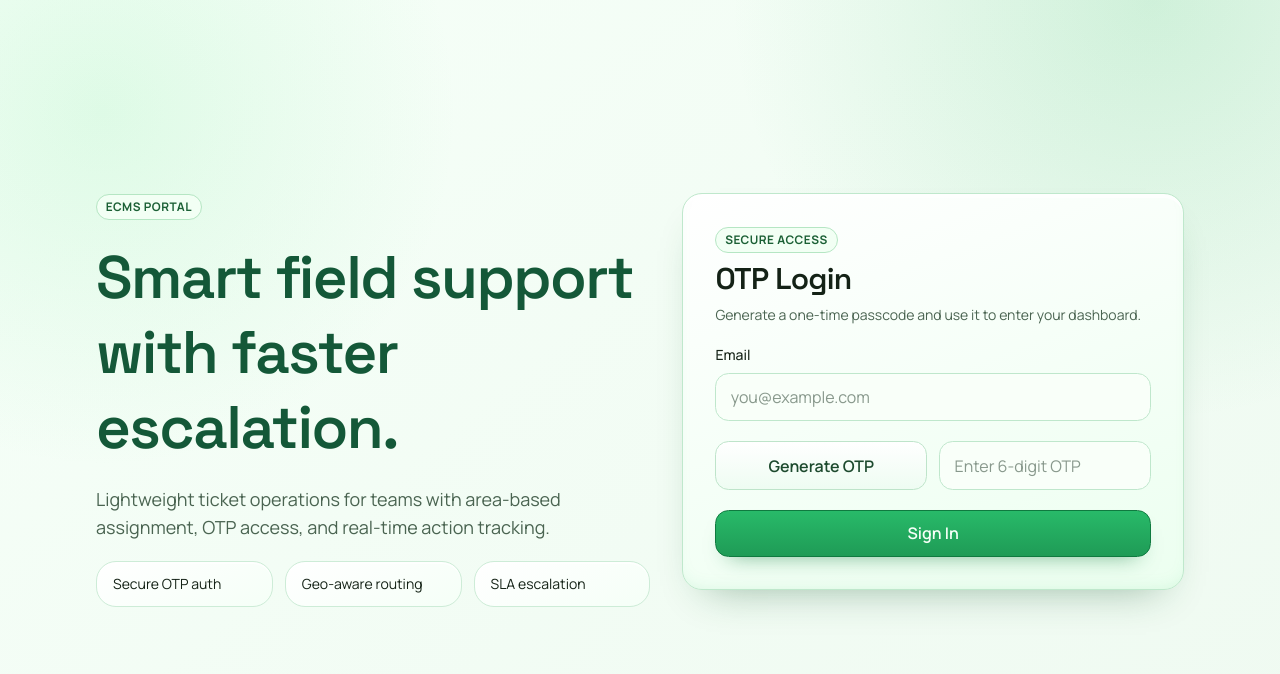
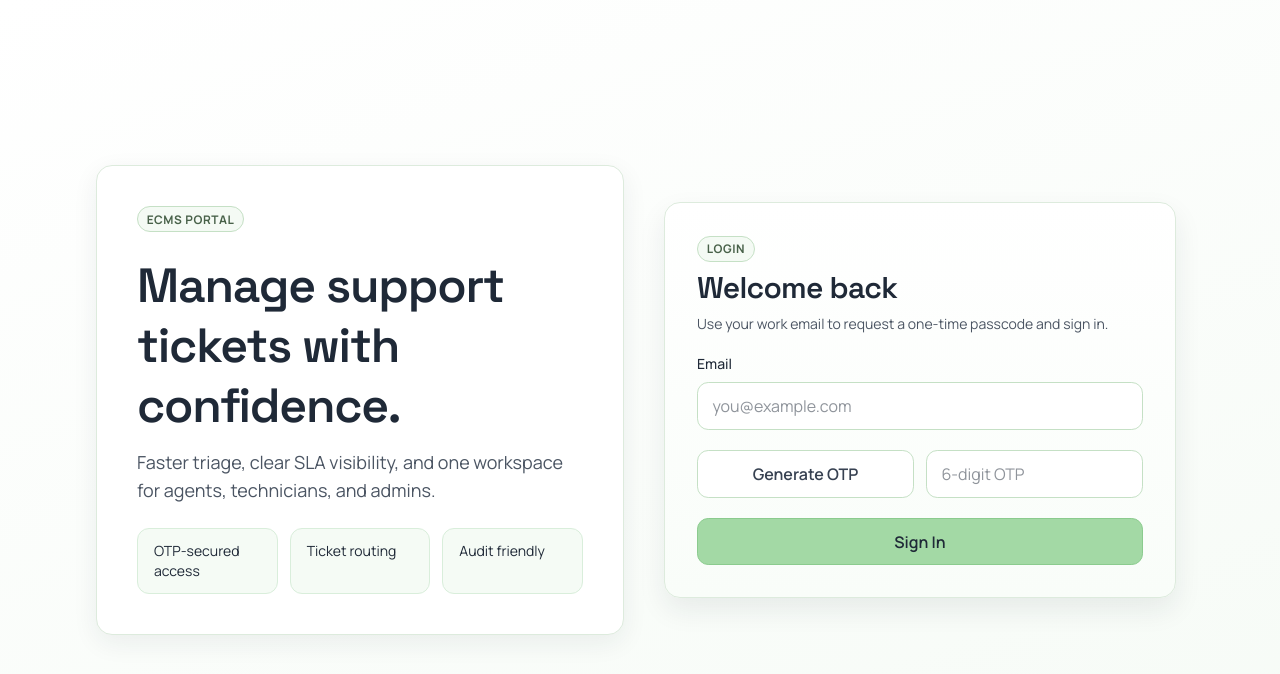
Before and after one commit to Himanshu6868/ecms, a Next.js app: page /login in a window 1280 px wide. Shown: the top 674 px of the page. Built offline with nearby package versions, Linux system fonts and the light colour scheme.

Commit message:
Redesign core ECMS screens with light green UI system

```diff
--- a/app/(auth)/login/page.tsx
+++ b/app/(auth)/login/page.tsx
@@ -1,28 +1,29 @@
 import { AuthForm } from "@/components/AuthForm";
-import { FadeIn, ScaleIn } from "@/components/ui/motion";
+import { FadeIn } from "@/components/ui/motion";
 
 export default function LoginPage() {
   return (
-    <main className="mx-auto flex min-h-screen w-full max-w-6xl items-center px-4 py-10 md:px-8">
-      <section className="grid w-full gap-8 lg:grid-cols-[1.05fr_0.95fr]">
-        <FadeIn className="space-y-5 self-center">
-          <p className="status-chip inline-flex">ECMS PORTAL</p>
-          <h2 className="[font-family:var(--font-space)] text-4xl leading-tight font-semibold tracking-tight text-brand-800 md:text-6xl">
-            Smart field support with faster escalation.
-          </h2>
+    <main className="mx-auto grid min-h-screen w-full max-w-6xl items-center gap-8 px-4 py-10 md:px-8 lg:grid-cols-2">
+      <FadeIn className="surface space-y-6 p-8 md:p-10">
+        <p className="status-chip inline-flex">ECMS PORTAL</p>
+        <div className="space-y-3">
+          <h1 className="[font-family:var(--font-space)] text-3xl leading-tight font-semibold tracking-tight text-ink-900 md:text-5xl">
+            Manage support tickets with confidence.
+          </h1>
           <p className="max-w-xl text-base text-soft md:text-lg">
-            Lightweight ticket operations for teams with area-based assignment, OTP access, and real-time action tracking.
+            Faster triage, clear SLA visibility, and one workspace for agents, technicians, and admins.
           </p>
-          <div className="grid max-w-xl gap-3 sm:grid-cols-3">
-            <div className="surface px-4 py-3 text-sm">Secure OTP auth</div>
-            <div className="surface px-4 py-3 text-sm">Geo-aware routing</div>
-            <div className="surface px-4 py-3 text-sm">SLA escalation</div>
-          </div>
-        </FadeIn>
-        <ScaleIn className="mx-auto w-full max-w-lg">
-          <AuthForm />
-        </ScaleIn>
-      </section>
+        </div>
+        <div className="grid gap-3 sm:grid-cols-3">
+          <div className="rounded-xl border border-brand-200 bg-brand-100/60 px-4 py-3 text-sm">OTP-secured access</div>
+          <div className="rounded-xl border border-brand-200 bg-brand-100/60 px-4 py-3 text-sm">Ticket routing</div>
+          <div className="rounded-xl border border-brand-200 bg-brand-100/60 px-4 py-3 text-sm">Audit friendly</div>
+        </div>
+      </FadeIn>
+
+      <div className="mx-auto w-full max-w-lg">
+        <AuthForm />
+      </div>
     </main>
   );
 }
--- a/app/(dashboard)/layout.tsx
+++ b/app/(dashboard)/layout.tsx
@@ -4,9 +4,9 @@ import { FadeIn } from "@/components/ui/motion";
 export default function DashboardLayout({ children }: { children: React.ReactNode }) {
   return (
     <div className="mx-auto min-h-screen w-full max-w-7xl px-3 py-4 md:px-6 md:py-6">
-      <div className="grid min-h-[calc(100vh-2rem)] gap-4 md:grid-cols-[260px_1fr] md:gap-6">
+      <div className="grid min-h-[calc(100vh-2rem)] gap-4 md:grid-cols-[240px_1fr] md:gap-6">
         <aside className="surface sticky top-4 hidden h-fit p-5 md:block">
-          <h2 className="[font-family:var(--font-space)] mb-6 text-xl font-semibold tracking-tight text-brand-700">Geo Ticket</h2>
+          <h2 className="[font-family:var(--font-space)] mb-6 text-xl font-semibold tracking-tight text-ink-900">ECMS</h2>
           <nav className="space-y-2 text-sm">
             <Link className="block rounded-xl px-3 py-2 hover:bg-brand-100" href="/dashboard">
               Dashboard
@@ -15,14 +15,14 @@ export default function DashboardLayout({ children }: { children: React.ReactNod
               Create Ticket
             </Link>
             <Link className="block rounded-xl px-3 py-2 hover:bg-brand-100" href="/admin">
-              Admin Cockpit
+              Admin Dashboard
             </Link>
           </nav>
         </aside>
 
         <div className="space-y-4">
-          <header className="glass flex items-center justify-between px-4 py-3 md:hidden">
-            <h2 className="[font-family:var(--font-space)] text-lg font-semibold text-brand-700">Geo Ticket</h2>
+          <header className="surface flex items-center justify-between px-4 py-3 md:hidden">
+            <h2 className="[font-family:var(--font-space)] text-lg font-semibold text-ink-900">ECMS</h2>
             <nav className="flex items-center gap-2 text-xs">
               <Link className="rounded-lg bg-brand-100 px-2 py-1" href="/dashboard">
                 Dashboard
--- a/app/globals.css
+++ b/app/globals.css
@@ -1,33 +1,30 @@
 @import "tailwindcss";
 
 @theme {
-  --color-brand-50: #f2fdf5;
-  --color-brand-100: #dcf8e4;
-  --color-brand-200: #b8efcb;
-  --color-brand-300: #8ee0ae;
-  --color-brand-400: #58ca89;
-  --color-brand-500: #25ad63;
-  --color-brand-600: #1a8c4f;
-  --color-brand-700: #166f42;
-  --color-brand-800: #145838;
-  --color-ink-900: #142216;
+  --color-brand-50: #f7fcf7;
+  --color-brand-100: #eef8ee;
+  --color-brand-200: #d9eedb;
+  --color-brand-300: #c5e7c7;
+  --color-brand-400: #b1dfb3;
+  --color-brand-500: #a3d9a5;
+  --color-brand-600: #8bcb8e;
+  --color-brand-700: #6ea970;
+  --color-ink-900: #1f2937;
 }
 
 :root {
-  --bg-a: #f6fff8;
-  --bg-b: #effaf1;
+  --bg-a: #ffffff;
+  --bg-b: #f6fbf6;
   --card: #ffffff;
-  --card-soft: #f5fff7;
-  --line: #cdecd7;
-  --text-soft: #4a6451;
+  --card-soft: #f9fdf9;
+  --line: #ddebdd;
+  --line-strong: #c5e0c5;
+  --text-soft: #4b5563;
 }
 
 body {
   min-height: 100vh;
-  background:
-    radial-gradient(circle at 8% 14%, rgba(117, 233, 152, 0.18), transparent 26%),
-    radial-gradient(circle at 90% 0%, rgba(67, 193, 112, 0.2), transparent 30%),
-    linear-gradient(140deg, var(--bg-a), var(--bg-b));
+  background: linear-gradient(160deg, var(--bg-a), var(--bg-b));
   color: var(--color-ink-900);
 }
 
@@ -38,80 +35,72 @@ a {
 
 .surface {
   border: 1px solid var(--line);
-  background: linear-gradient(155deg, var(--card), var(--card-soft));
-  box-shadow:
-    0 22px 40px -28px rgba(24, 79, 43, 0.4),
-    0 2px 0 rgba(255, 255, 255, 0.8) inset;
-  border-radius: 1.25rem;
+  background: var(--card);
+  box-shadow: 0 8px 26px rgba(31, 41, 55, 0.07);
+  border-radius: 1rem;
 }
 
 .surface-3d {
-  border: 1px solid #bfe8cc;
-  background: linear-gradient(160deg, #ffffff, #ecfff0);
-  box-shadow:
-    0 20px 40px -24px rgba(22, 88, 47, 0.45),
-    0 4px 0 rgba(255, 255, 255, 0.8) inset,
-    0 -8px 24px -20px rgba(44, 184, 95, 0.35) inset;
-  border-radius: 1.25rem;
+  border: 1px solid var(--line);
+  background: linear-gradient(180deg, var(--card), var(--card-soft));
+  box-shadow: 0 12px 28px rgba(31, 41, 55, 0.08);
+  border-radius: 1rem;
 }
 
 .glass {
-  border: 1px solid rgba(139, 209, 161, 0.45);
-  background: rgba(255, 255, 255, 0.84);
-  backdrop-filter: blur(12px);
-  border-radius: 1rem;
+  border: 1px solid var(--line);
+  background: rgba(255, 255, 255, 0.9);
+  border-radius: 0.9rem;
 }
 
 .input-clean {
   width: 100%;
-  border-radius: 0.85rem;
-  border: 1px solid #bfe7cc;
-  background: #f9fff9;
+  border-radius: 0.7rem;
+  border: 1px solid var(--line-strong);
+  background: #fff;
   padding: 0.7rem 0.9rem;
-  color: #173120;
+  color: var(--color-ink-900);
   outline: none;
-  transition: border-color 0.18s ease, box-shadow 0.18s ease, transform 0.18s ease;
+  transition: border-color 0.18s ease, box-shadow 0.18s ease;
 }
 
 .input-clean:focus {
-  border-color: #39b96c;
-  box-shadow: 0 0 0 4px rgba(72, 194, 116, 0.18);
+  border-color: var(--color-brand-500);
+  box-shadow: 0 0 0 4px rgba(163, 217, 165, 0.35);
+}
+
+.btn-brand {
+  border: 1px solid var(--color-brand-600);
+  background: var(--color-brand-500);
+  color: #1f2937;
+  border-radius: 0.7rem;
+  padding: 0.65rem 1rem;
+  font-weight: 600;
+  transition: background-color 0.18s ease, transform 0.18s ease;
+}
+
+.btn-brand:hover {
+  background: var(--color-brand-600);
   transform: translateY(-1px);
 }
 
-.btn-brand {
-  border: 1px solid #0f7a3f;
-  background: linear-gradient(180deg, #28ba69, #1f9b56);
-  color: #f5fff7;
-  border-radius: 0.85rem;
-  padding: 0.65rem 1rem;
-  font-weight: 600;
-  box-shadow: 0 12px 22px -14px rgba(26, 129, 69, 0.65);
-  transition: transform 0.18s ease, box-shadow 0.18s ease;
-}
-
-.btn-brand:hover {
-  transform: translateY(-2px);
-  box-shadow: 0 16px 26px -14px rgba(22, 112, 59, 0.75);
-}
-
 .btn-muted {
-  border: 1px solid #bee4ca;
-  background: linear-gradient(180deg, #ffffff, #eefcf2);
-  color: #1d4a2e;
-  border-radius: 0.85rem;
+  border: 1px solid var(--line-strong);
+  background: #fff;
+  color: #374151;
+  border-radius: 0.7rem;
   padding: 0.65rem 1rem;
   font-weight: 600;
 }
 
 .status-chip {
-  border: 1px solid #b5e6c3;
+  border: 1px solid var(--line-strong);
   border-radius: 999px;
-  background: #f2fff4;
-  color: #1b6035;
+  background: #f4faf4;
+  color: #486149;
   font-size: 0.74rem;
   font-weight: 700;
-  letter-spacing: 0.04em;
+  letter-spacing: 0.05em;
   padding: 0.2rem 0.55rem;
 }
 
--- a/app/tickets/new/page.tsx
+++ b/app/tickets/new/page.tsx
@@ -10,13 +10,31 @@ export default async function NewTicketPage() {
   }
 
   return (
-    <main className="mx-auto max-w-3xl space-y-5">
+    <main className="space-y-6">
       <FadeIn className="space-y-2">
-        <p className="status-chip inline-flex">NEW INCIDENT</p>
-        <h1 className="[font-family:var(--font-space)] text-2xl font-semibold tracking-tight md:text-3xl">Create Ticket</h1>
-        <p className="text-soft text-sm">Provide location and issue details. Routing and SLA are handled automatically.</p>
+        <p className="status-chip inline-flex">NEW TICKET</p>
+        <h1 className="[font-family:var(--font-space)] text-2xl font-semibold tracking-tight md:text-3xl">Ticket Creation</h1>
+        <p className="text-soft text-sm md:text-base">Capture issue details once and let routing plus SLA policies handle the rest.</p>
       </FadeIn>
-      <TicketCreateForm />
+
+      <section className="grid gap-5 xl:grid-cols-[1.4fr_0.6fr]">
+        <TicketCreateForm />
+
+        <aside className="space-y-4">
+          <article className="surface p-4">
+            <h2 className="text-base font-semibold">Submission tips</h2>
+            <ul className="text-soft mt-2 space-y-1 text-sm">
+              <li>• Include clear impact in the description.</li>
+              <li>• Verify coordinates for field requests.</li>
+              <li>• Use HIGH/CRITICAL only for urgent issues.</li>
+            </ul>
+          </article>
+          <article className="surface p-4">
+            <h2 className="text-base font-semibold">SLA guidance</h2>
+            <p className="text-soft mt-2 text-sm">Priority and area decide assignment queue and escalation timers automatically.</p>
+          </article>
+        </aside>
+      </section>
     </main>
   );
 }
--- a/components/AuthForm.tsx
+++ b/components/AuthForm.tsx
@@ -34,9 +34,9 @@ export function AuthForm() {
     <HoverLift className="surface-3d p-6 md:p-8">
       <FadeIn className="space-y-5">
         <div className="space-y-2">
-          <p className="status-chip inline-flex">SECURE ACCESS</p>
-          <h1 className="[font-family:var(--font-space)] text-2xl font-semibold tracking-tight md:text-3xl">OTP Login</h1>
-          <p className="text-soft text-sm">Generate a one-time passcode and use it to enter your dashboard.</p>
+          <p className="status-chip inline-flex">LOGIN</p>
+          <h2 className="[font-family:var(--font-space)] text-2xl font-semibold tracking-tight md:text-3xl">Welcome back</h2>
+          <p className="text-soft text-sm">Use your work email to request a one-time passcode and sign in.</p>
         </div>
 
         <div className="space-y-2">
@@ -48,14 +48,14 @@ export function AuthForm() {
           <button className="btn-muted" type="button" onClick={requestOtp}>
             Generate OTP
           </button>
-          <input className="input-clean" type="text" value={otp} onChange={(e) => setOtp(e.target.value)} maxLength={6} placeholder="Enter 6-digit OTP" />
+          <input className="input-clean" type="text" value={otp} onChange={(e) => setOtp(e.target.value)} maxLength={6} placeholder="6-digit OTP" />
         </div>
 
         <button className="btn-brand w-full" type="button" onClick={doSignIn}>
           Sign In
         </button>
 
-        {status ? <p className="glass px-3 py-2 text-sm text-soft">{status}</p> : null}
+        {status ? <p className="rounded-xl border border-brand-200 bg-brand-50 px-3 py-2 text-sm text-soft">{status}</p> : null}
       </FadeIn>
     </HoverLift>
   );
```
Also changed, not shown: components/AdminCockpit.tsx (+39 -39 lines), components/TicketCreateForm.tsx (+14 -9 lines), 1 other file (tests, documents, lock files or other folders).
